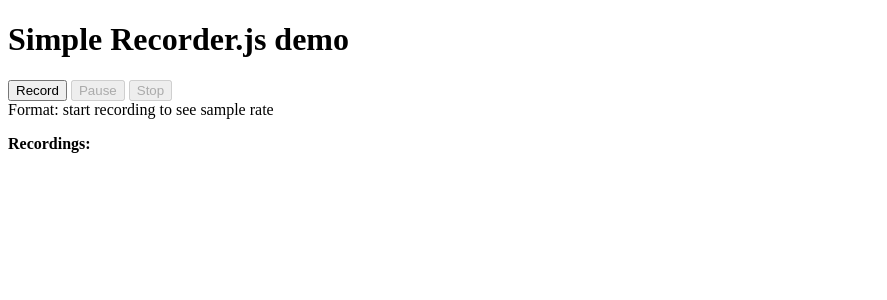
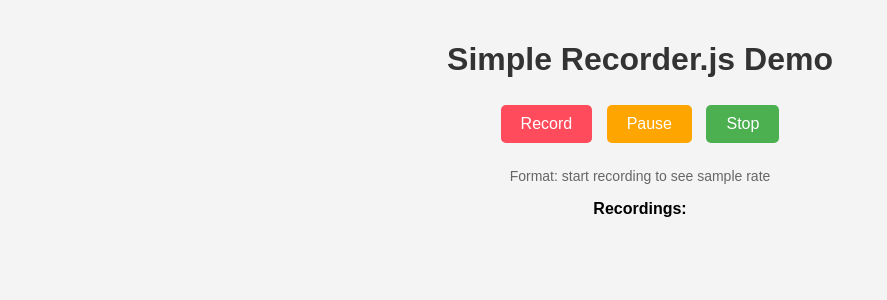
Before and after one commit to an301/voice-based-code-editor, a Flask app: page /audio_test in a window 1280 px wide. Shown: the top 300 px of the page, without its empty margins (0-887 px from the left). Run offline with Flask 3, Linux system fonts and the light colour scheme; some libraries are stand-ins or nearby versions.

Commit message:
better looks

```diff
--- a/templates/audio_test.html
+++ b/templates/audio_test.html
@@ -1,14 +1,76 @@
 <!DOCTYPE html>
-<html>
-
+<html lang="en">
 <head>
     <meta charset="UTF-8">
-    <title>Simple Recorder.js demo with record, stop and pause - addpipe.com</title>
     <meta name="viewport" content="width=device-width, initial-scale=1.0">
+    <title>Simple Recorder.js Demo</title>
+    <style>
+        body {
+            font-family: Arial, sans-serif;
+            background-color: #f4f4f4;
+            margin: 0;
+            padding: 20px;
+            text-align: center;
+        }
+        h1 {
+            color: #333;
+        }
+        #controls {
+            margin: 20px 0;
+        }
+        button {
+            font-size: 16px;
+            padding: 10px 20px;
+            margin: 5px;
+            border: none;
+            border-radius: 5px;
+            color: #fff;
+            cursor: pointer;
+        }
+        #recordButton {
+            background-color: #ff4b5c;
+        }
+        #pauseButton {
+            background-color: #ffa500;
+        }
+        #stopButton {
+            background-color: #4caf50;
+        }
+        #formats {
+            margin: 10px 0;
+            font-size: 14px;
+            color: #666;
+        }
+        ol {
+            list-style-type: none;
+            padding: 0;
+        }
+        li {
+            background-color: #fff;
+            border: 1px solid #ddd;
+            border-radius: 5px;
+            margin: 10px 0;
+            padding: 10px;
+            text-align: left;
+            display: flex;
+            flex-direction: column;
+            align-items: flex-start;
+        }
+        audio {
+            width: 100%;
+            margin-bottom: 5px;
+        }
+        a {
+            color: #1a73e8;
+            text-decoration: none;
+        }
+        a:hover {
+            text-decoration: underline;
+        }
+    </style>
 </head>
-
 <body>
-    <h1>Simple Recorder.js demo</h1>
+    <h1>Simple Recorder.js Demo</h1>
 
     <div id="controls">
         <button id="recordButton">Record</button>
@@ -18,9 +80,8 @@
     <div id="formats">Format: start recording to see sample rate</div>
     <p><strong>Recordings:</strong></p>
     <ol id="recordingsList"></ol>
-    <!-- inserting these scripts at the end to be able to use all the elements in the DOM -->
+
     <script src="https://cdn.rawgit.com/mattdiamond/Recorderjs/08e7abd9/dist/recorder.js"></script>
-</body>
     <script>
         //webkitURL is deprecated but nevertheless
         URL = window.URL || window.webkitURL;
@@ -31,13 +92,14 @@
 
         // shim for AudioContext when it's not avb.
         var AudioContext = window.AudioContext || window.webkitAudioContext;
-    var audioContext //audio context to help us record
+        var audioContext; //audio context to help us record
 
         var recordButton = document.getElementById("recordButton");
         var stopButton = document.getElementById("stopButton");
         var pauseButton = document.getElementById("pauseButton");
+        var recordingsList = document.getElementById("recordingsList");
 
-    //add events to those 2 buttons
+        //add events to those buttons
         recordButton.addEventListener("click", startRecording);
         stopButton.addEventListener("click", stopRecording);
         pauseButton.addEventListener("click", pauseRecording);
@@ -45,59 +107,26 @@
         function startRecording() {
             console.log("recordButton clicked");
 
-        /*
-            Simple constraints object, for more advanced audio features see
-            https://addpipe.com/blog/audio-constraints-getusermedia/
-        */
-
             var constraints = { audio: true, video: false }
-
-        /*
-            Disable the record button until we get a success or fail from getUserMedia()
-        */
 
             recordButton.disabled = true;
             stopButton.disabled = false;
             pauseButton.disabled = false
 
-        /*
-            We're using the standard promise based getUserMedia()
-            https://developer.mozilla.org/en-US/docs/Web/API/MediaDevices/getUserMedia
-        */
-
             navigator.mediaDevices.getUserMedia(constraints).then(function (stream) {
                 console.log("getUserMedia() success, stream created, initializing Recorder.js ...");
 
-            /*
-                create an audio context after getUserMedia is called
-                sampleRate might change after getUserMedia is called, like it does on macOS when recording through AirPods
-                the sampleRate defaults to the one set in your OS for your playback device
-
-            */
                 audioContext = new AudioContext();
-
-            //update the format
                 document.getElementById("formats").innerHTML = "Format: 1 channel pcm @ " + audioContext.sampleRate / 1000 + "kHz"
 
-            /*  assign to gumStream for later use  */
                 gumStream = stream;
-
-            /* use the stream */
                 input = audioContext.createMediaStreamSource(stream);
-
-            /*
-                Create the Recorder object and configure to record mono sound (1 channel)
-                Recording 2 channels  will double the file size
-            */
                 rec = new Recorder(input, { numChannels: 1 })
 
-            //start the recording process
                 rec.record()
-
                 console.log("Recording started");
 
             }).catch(function (err) {
-            //enable the record button if getUserMedia() fails
                 recordButton.disabled = false;
                 stopButton.disabled = true;
                 pauseButton.disabled = true
@@ -107,67 +136,46 @@
         function pauseRecording() {
             console.log("pauseButton clicked rec.recording=", rec.recording);
             if (rec.recording) {
-            //pause
                 rec.stop();
                 pauseButton.innerHTML = "Resume";
             } else {
-            //resume
                 rec.record()
                 pauseButton.innerHTML = "Pause";
-
             }
         }
 
         function stopRecording() {
             console.log("stopButton clicked");
 
-        //disable the stop button, enable the record too allow for new recordings
             stopButton.disabled = true;
             recordButton.disabled = false;
             pauseButton.disabled = true;
-
-        //reset button just in case the recording is stopped while paused
             pauseButton.innerHTML = "Pause";
 
-        //tell the recorder to stop the recording
             rec.stop();
-
-        //stop microphone access
             gumStream.getAudioTracks()[0].stop();
-
-        //create the wav blob and pass it on to createDownloadLink
             rec.exportWAV(createDownloadLink);
         }
 
         function createDownloadLink(blob) {
-
             var url = URL.createObjectURL(blob);
             var au = document.createElement('audio');
             var li = document.createElement('li');
             var link = document.createElement('a');
 
-        //name of .wav file to use during upload and download (without extendion)
             var filename = new Date().toISOString();
 
-        //add controls to the <audio> element
             au.controls = true;
             au.src = url;
 
-        //save to disk link
             link.href = url;
-        link.download = filename + ".wav"; //download forces the browser to donwload the file using the  filename
+            link.download = filename + ".wav";
             link.innerHTML = "Save to disk";
 
-        //add the new audio element to li
             li.appendChild(au);
-
-        //add the filename to the li
-        li.appendChild(document.createTextNode(filename + ".wav "))
-
-        //add the save to disk link to li
+            li.appendChild(document.createTextNode(filename + ".wav "));
             li.appendChild(link);
 
-        //upload link
             var upload = document.createElement('a');
             upload.href = "#";
             upload.innerHTML = "Upload";
@@ -188,12 +196,11 @@
                     }
                 }
             });
-        li.appendChild(document.createTextNode(" "))//add a space in between
-        li.appendChild(upload)//add the upload link to li
+            li.appendChild(document.createTextNode(" "))
+            li.appendChild(upload)
 
-        //add the li element to the ol
             recordingsList.appendChild(li);
         }
     </script>
-
+</body>
 </html>
```
Lines whose indentation alone changed are shown as unchanged.
